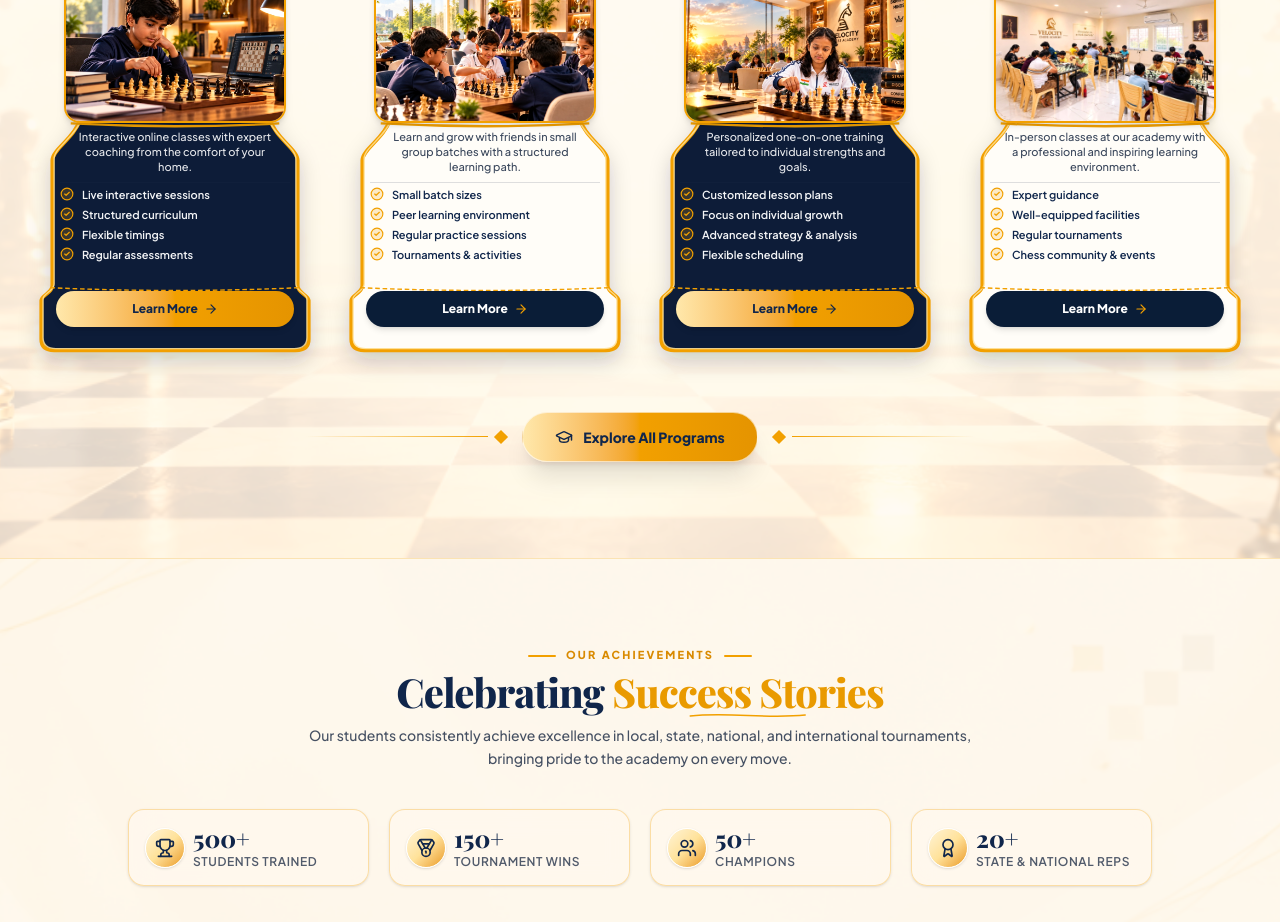
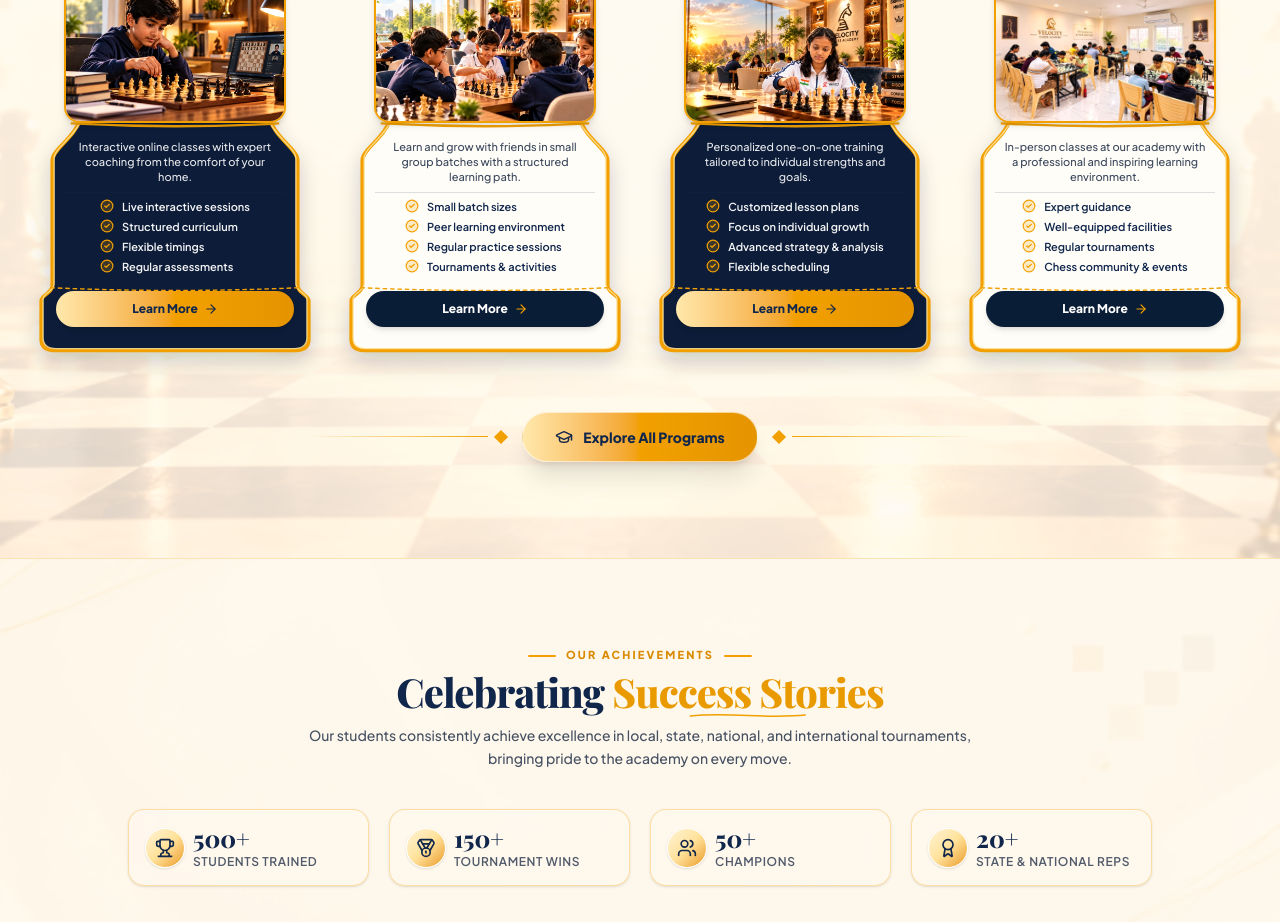
Before and after one commit to Klavanya0704/VelocityChess, a React (Vite) app: page / in a window 1280 px wide. Shown: the part 1920-2842 px from the top of the page. Built offline with nearby package versions, Linux system fonts and the light colour scheme; a web font is replaced by a local one.

Commit message:
Center the features checklist content horizontally and vertically inside program rook cards

```diff
--- a/src/components/sections/ProgramsSection.tsx
+++ b/src/components/sections/ProgramsSection.tsx
@@ -252,7 +252,7 @@ export const ProgramsSection: React.FC = () => {
                 </div>
 
                 {/* 3. LOWER BODY DESCRIPTION & FEATURES (y = 280 to y = 456) */}
-                <div className="h-[34%] px-4 pt-1 flex flex-col justify-start text-center">
+                <div className="h-[34%] px-4 pt-1 flex flex-col justify-center text-center">
 
                   {/* Description */}
                   <p
@@ -263,8 +263,9 @@ export const ProgramsSection: React.FC = () => {
                     {card.description}
                   </p>
 
-                  {/* Features Checklist */}
-                  <div className="space-y-1.5 text-left pt-1 border-t border-current/15">
+                  {/* Features Checklist - Centered in the middle */}
+                  <div className="w-full max-w-[220px] mx-auto pt-1.5 border-t border-current/15 flex justify-center">
+                    <div className="space-y-1.5 text-left w-fit mx-auto">
                       {card.benefits.map((benefit, idx) => (
                         <div key={idx} className="flex items-center space-x-2 text-[10px] sm:text-[11px] font-semibold leading-none">
                           <CheckCircle2 className="w-3.5 h-3.5 text-[#F2A000] shrink-0 fill-[#F2A000]/20" />
@@ -273,6 +274,7 @@ export const ProgramsSection: React.FC = () => {
                           </span>
                         </div>
                       ))}
+                    </div>
                   </div>
 
                 </div>
```
Lines whose indentation alone changed are shown as unchanged.
